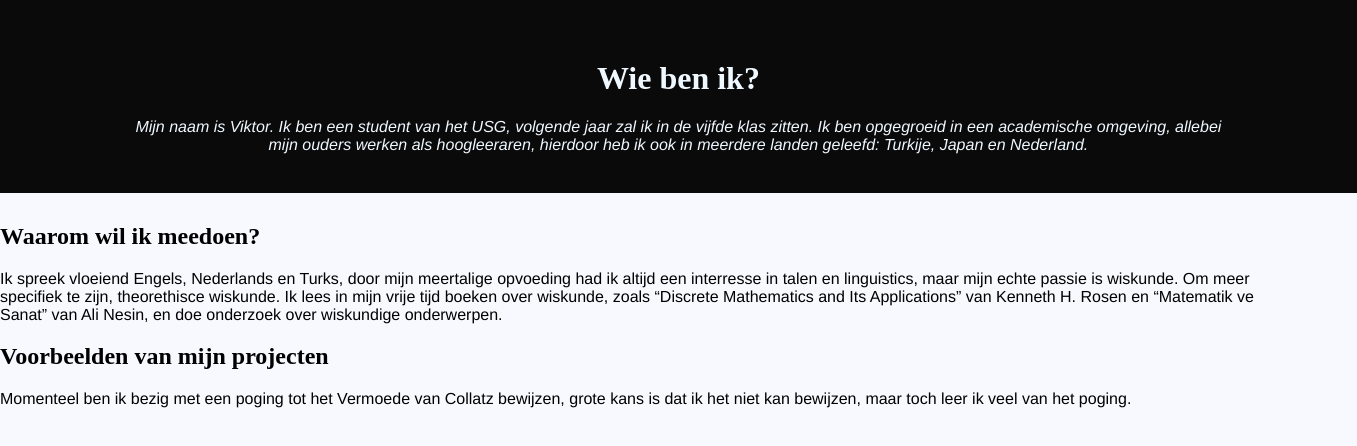
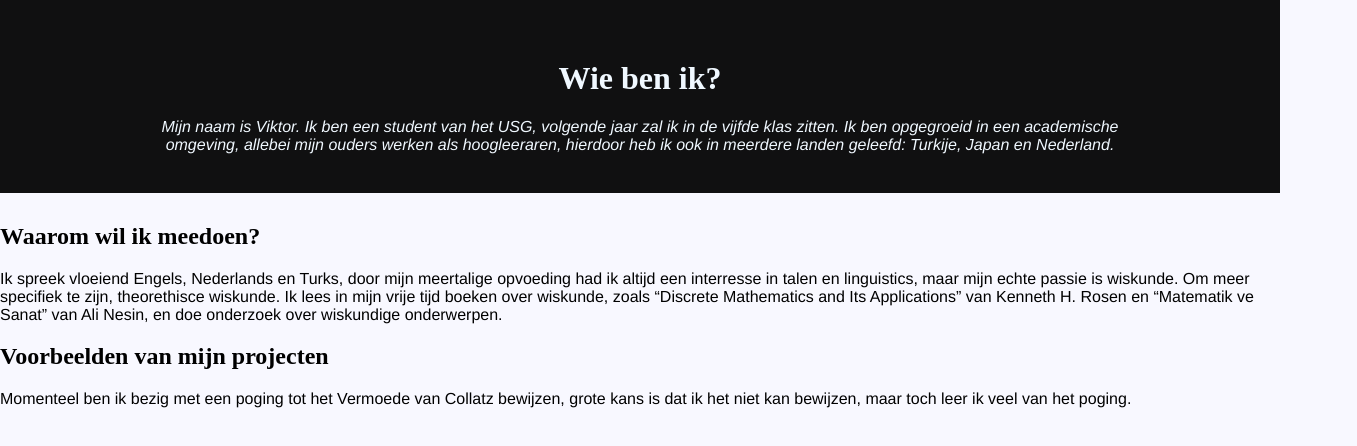
Before and after one commit to Lock-0/Lock-0.github.io, a plain HTML site: page index.html in a window 1280 px wide. Shown: the whole page, 1357 px wide, since content can reach past the window. Drawn offline with Linux system fonts and the light colour scheme.

Commit message:
Style fixed

```diff
--- a/index.html
+++ b/index.html
@@ -7,7 +7,7 @@
     </head>
 
     <body>
-        <div style="background-color: rgb(10, 10, 11);width: 100%;text-align: center;color: aliceblue;margin: 0%;padding: 3%;margin-bottom: 30px;">
+        <div style="background-color: rgb(16, 16, 17);width: 100%;text-align: center;color: aliceblue;margin: 0%;padding: 3%;margin-bottom: 30px;max-width: fit-content;">
         <h1>Wie ben ik?</h1>
         <p style="font-style: italic;margin:auto 7% auto">Mijn naam is Viktor. Ik ben een student van het USG, volgende jaar zal ik in de vijfde klas zitten. Ik ben opgegroeid in een academische omgeving, allebei mijn ouders werken als hoogleeraren, hierdoor heb ik ook in meerdere landen geleefd: Turkije, Japan en Nederland.</p>
         </div>
```
